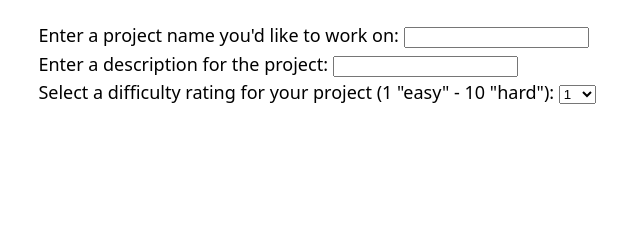
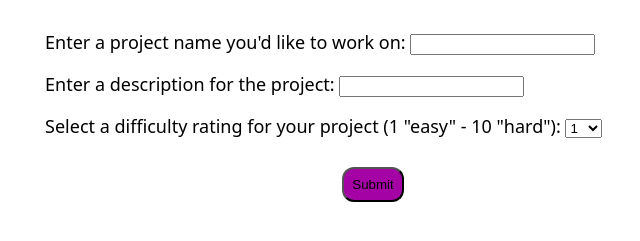
Before and after one commit to TrickyLiam/project_board, a plain HTML site: page index.html in a window 1280 px wide. Shown: the part 85-326 px from the top of the page, without its empty margins (267-907 px from the left). Drawn offline with Linux system fonts and the light colour scheme.

Commit message:
Style button

```diff
--- a/index.html
+++ b/index.html
@@ -9,9 +9,11 @@
   <main>
     <body>
       <h1>Project Board</h1>
-
+      <!-- <div id="container"> -->
         <div id="projectEnter">
-        <label for="project">Enter a project name you'd like to work on:</label>
+          <label for="project"
+            >Enter a project name you'd like to work on:</label
+          >
           <input type="text" id="project" name="project" />
         </div>
 
@@ -24,9 +26,13 @@
           <label for="rating">
             Select a difficulty rating for your project (1 "easy" - 10 "hard"):
           </label>
-        <select name="rating" id="rating" />
+          <select name="rating" id="rating"></select>
         </div>
 
+        <div id="submitButton">
+          <input type="submit" value="Submit" id="button" />
+        </div>
+      <!-- </div> -->
       <script src="script.js"></script>
     </body>
   </main>
--- a/styles.css
+++ b/styles.css
@@ -20,4 +20,30 @@ main {
 
 div{
     text-align: left;
+    padding: 1%;
 }
+
+/* #container {
+    display: flex;
+    flex-direction: column;
+    align-items: flex-start;
+    background-color: red;
+} */
+
+#submitButton {
+    display: flex;
+    flex-direction: column;
+    align-items: center;
+}
+
+#button {
+   background-color: #a402a4;
+   border-radius: .75rem;
+   padding: .5rem;
+   margin-top: 2%;
+}
+
+
+#button:hover {
+   background-color: #4f004f;
+}
```
Lines whose indentation alone changed are shown as unchanged.
